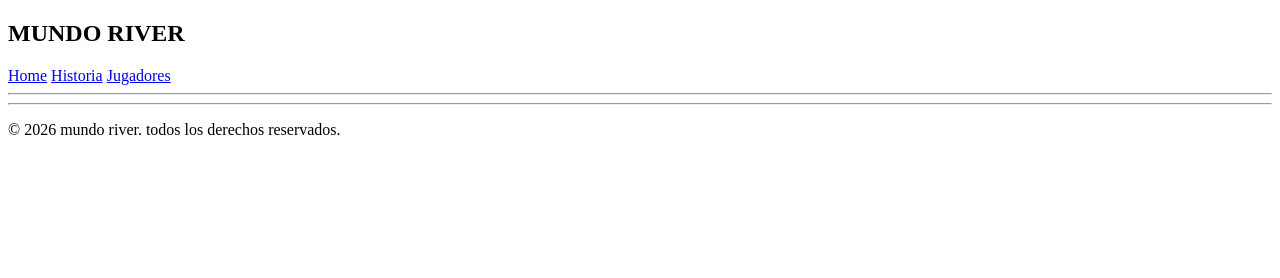
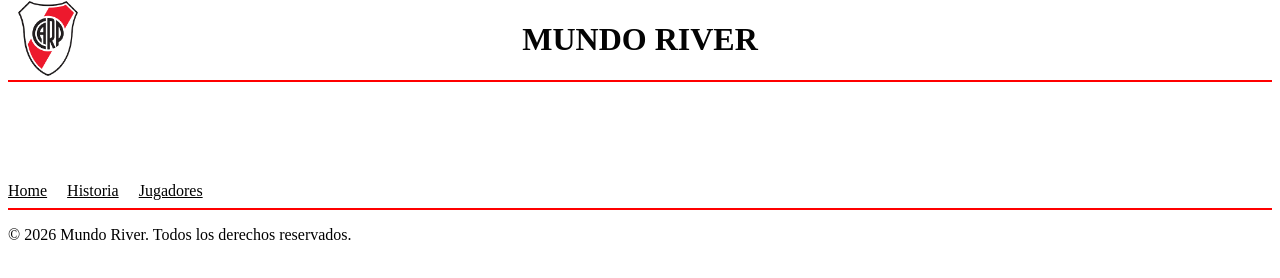
Before and after one commit to Rocio-Farias/mundo-river, a plain HTML site: page index.html in a window 1280 px wide. Drawn offline with Linux system fonts and the light colour scheme.

Commit message:
cambie el color a las líneas, al fondo, al titulo, y al texto y al los  derechos de autor. y cambie el tamaño a el logo y lo cambie de lugar, cambie la imagen de lugar para que aparezca sobre la primera linea

```diff
--- a/index.html
+++ b/index.html
@@ -5,28 +5,72 @@
     <meta name="viewport" content="width=device-width, initial-scale=1.0">
     <title>Mundo River</title>
 
+
+    <style>
+        body{
+            background-color: rgb(255, 255, 255);
+            color: rgb(0, 0, 0);
+        }
+        hr{
+        border: none;
+            height: 2px;
+            background-color: red;
+        }
+        a{
+            color: rgb(0, 0, 0);
+        }
+        h1{
+            color: rgb(3, 3, 3);
+
+        }
+        body{
+            position: relative;
+        }
+       .escudo{
+            position: absolute;
+            top: -20px;
+            left: 10px;
+        }
+        header{
+            margin-top: 100px;
+        }
+        nav{
+            display: flex;
+            gap: 20px;
+        }
+
+
+        .textoCentrado {
+            text-align: right;
+        }
+        .textoCentrado {
+            text-align: center;
+        }
+    </style>
+
+
 </head>
 
+
 <body>
+    <h1 style="text-align: center;">MUNDO RIVER</h1>
+     <img src="imagenes\escudo de river.png" class="escudo" width="60">
+    <hr>
+
+
+
+
+
     <header>
         <nav>
-        <h1>MUNDO RIVER</h1>
-
-        </nav>
             <a href="index.html">Home</a>
             <a href="Historia.html">Historia</a>
             <a href="Jugadores.html">Jugadores</a>
         </nav>
-
     </header>
     <hr>
+    </header>
 
-    <hr>
     <footer>
-        <p>&copy; 2026 mundo river. todos los derechos reservados. </p>
+        <p>&copy; 2026 Mundo River. Todos los derechos reservados.</p>
     </footer>
-
-
-</body>
-
-</html>
```
Also changed, not shown: mundoriver.html (+24 -5 lines), imagenes/escudo de river.png (renamed from escudo de river.png).
